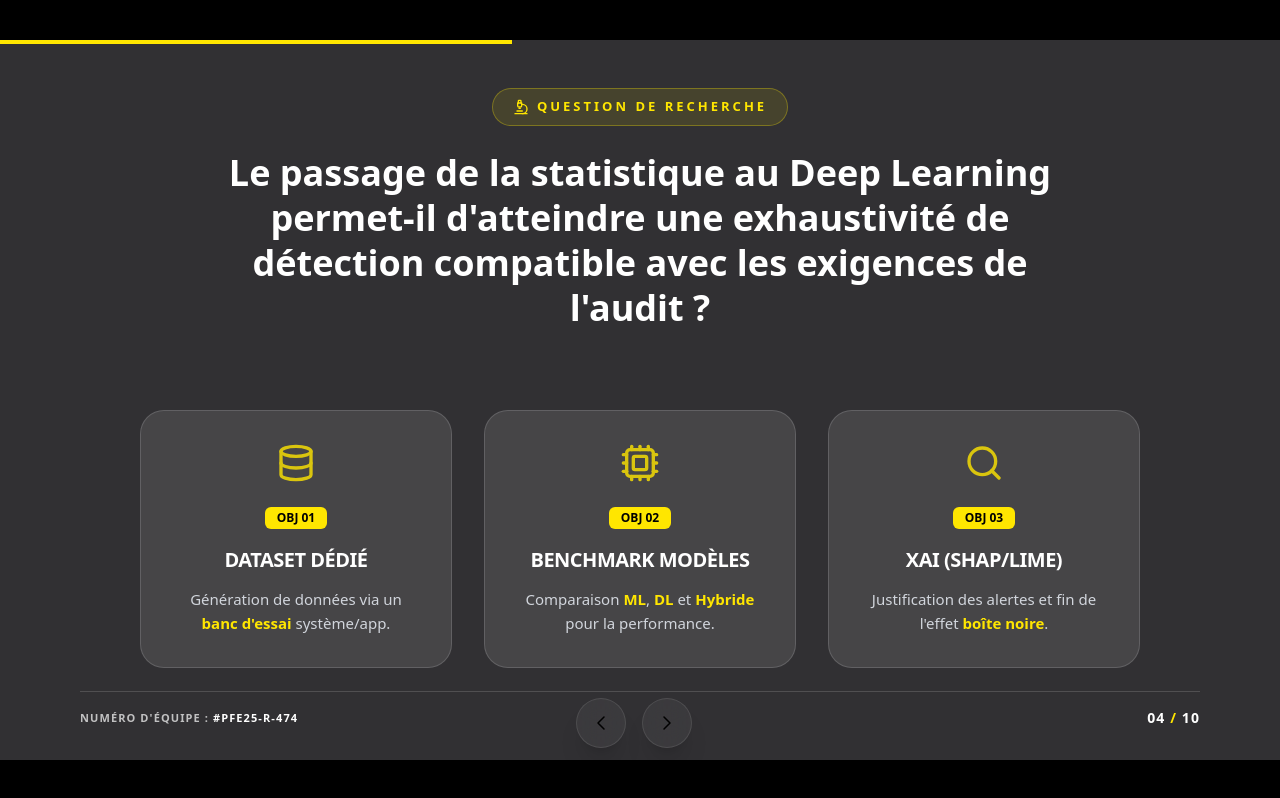
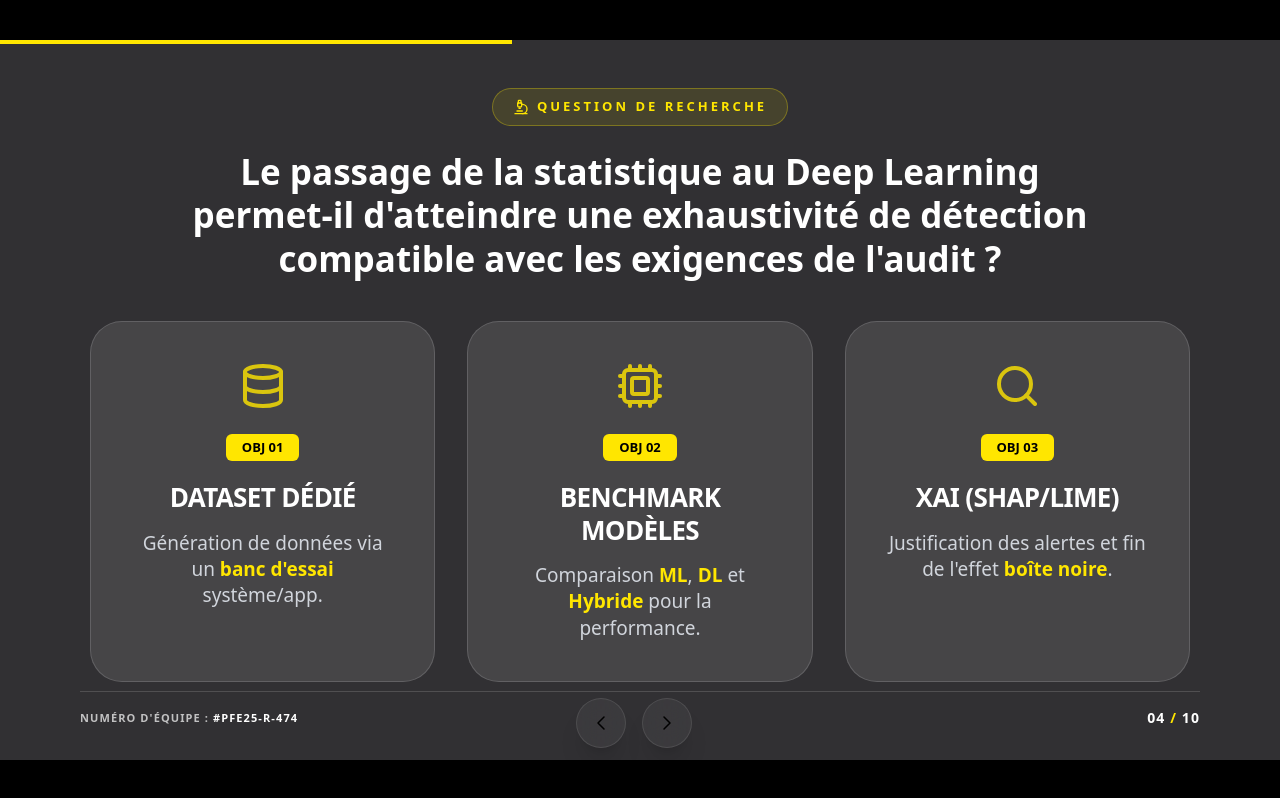
Before and after one commit to Medenga/Presentation-PFE, a React (Vite) app in the folder client/: page /slide4 in a window 1280 px wide. Built offline with nearby package versions, Linux system fonts and the light colour scheme.

Commit message:
slide4majj

```diff
--- a/client/src/slides/Slide4.jsx
+++ b/client/src/slides/Slide4.jsx
@@ -7,19 +7,19 @@ const Slide4 = () => {
     {
       id: "01",
       title: "Dataset Dédié",
-      icon: <Database size={40} />,
+      icon: <Database size={48} />,
       desc: "Génération de données via un **banc d'essai** système/app.",
     },
     {
       id: "02",
       title: "Benchmark Modèles",
-      icon: <Cpu size={40} />,
+      icon: <Cpu size={48} />,
       desc: "Comparaison **ML**, **DL** et **Hybride** pour la performance.",
     },
     {
       id: "03",
       title: "XAI (SHAP/LIME)",
-      icon: <Search size={40} />,
+      icon: <Search size={48} />,
       desc: "Justification des alertes et fin de l'effet **boîte noire**.",
     }
   ];
@@ -33,35 +33,35 @@ const Slide4 = () => {
     >
       <div className="flex-grow flex flex-col items-center">
         {/* TITRE - Identique à l'original */}
-        <div className="text-center mb-20">
+        <div className="text-center mb-10">
           <div className="inline-flex items-center gap-2 bg-[#FFE600]/10 border border-[#FFE600]/30 text-[#FFE600] px-5 py-2 rounded-full text-[13px] font-black uppercase tracking-[3px] mb-6">
             <Microscope size={16} />
             Question de recherche
           </div>
-          <h1 className="text-white text-[36px] font-extrabold leading-tight max-w-4xl mx-auto">
+          <h1 className="text-white text-[35px] font-extrabold leading-tight max-w-4xl mx-auto">
             Le passage de la statistique au Deep Learning permet-il d'atteindre une exhaustivité de détection compatible avec les exigences de l'audit ?
           </h1>
         </div>
 
         {/* OBJECTIFS - Grille de 3 colonnes */}
-        <div className="grid grid-cols-3 gap-8 w-full max-w-[1000px] mx-auto">
+        <div className="grid grid-cols-3 gap-8 w-full max-w-[1100px] mx-auto">
           {objectives.map((obj, index) => (
             <motion.div
               key={index}
               whileHover={{ y: -5 }}
-              className="bg-white/10 border border-white/15 rounded-3xl p-8 relative flex flex-col items-center text-center"
+              className="bg-white/10 border border-white/15 rounded-[32px] p-10 relative flex flex-col items-center text-center"
             >
               <div className="text-[#FFE600] mb-6 opacity-80">{obj.icon}</div>
 
-              <div className="bg-[#FFE600] px-3 py-0.5 rounded-md text-black font-black text-[12px] mb-4">
+              <div className="bg-[#FFE600] px-4 py-1 rounded-md text-black font-black text-[13px] mb-5">
                 OBJ {obj.id}
               </div>
 
-              <h3 className="text-[20px] font-bold mb-3 uppercase tracking-tight text-white">
+              <h3 className="text-[26px] font-bold mb-4 uppercase tracking-tight text-white leading-tight">
                 {obj.title}
               </h3>
 
-              <p className="text-[15px] text-gray-300 leading-relaxed"
+              <p className="text-[19px] text-gray-300 leading-snug"
                  dangerouslySetInnerHTML={{ __html: obj.desc.replace(/\*\*(.*?)\*\*/g, '<strong class="text-[#FFE600]">$1</strong>') }}>
               </p>
             </motion.div>
```
